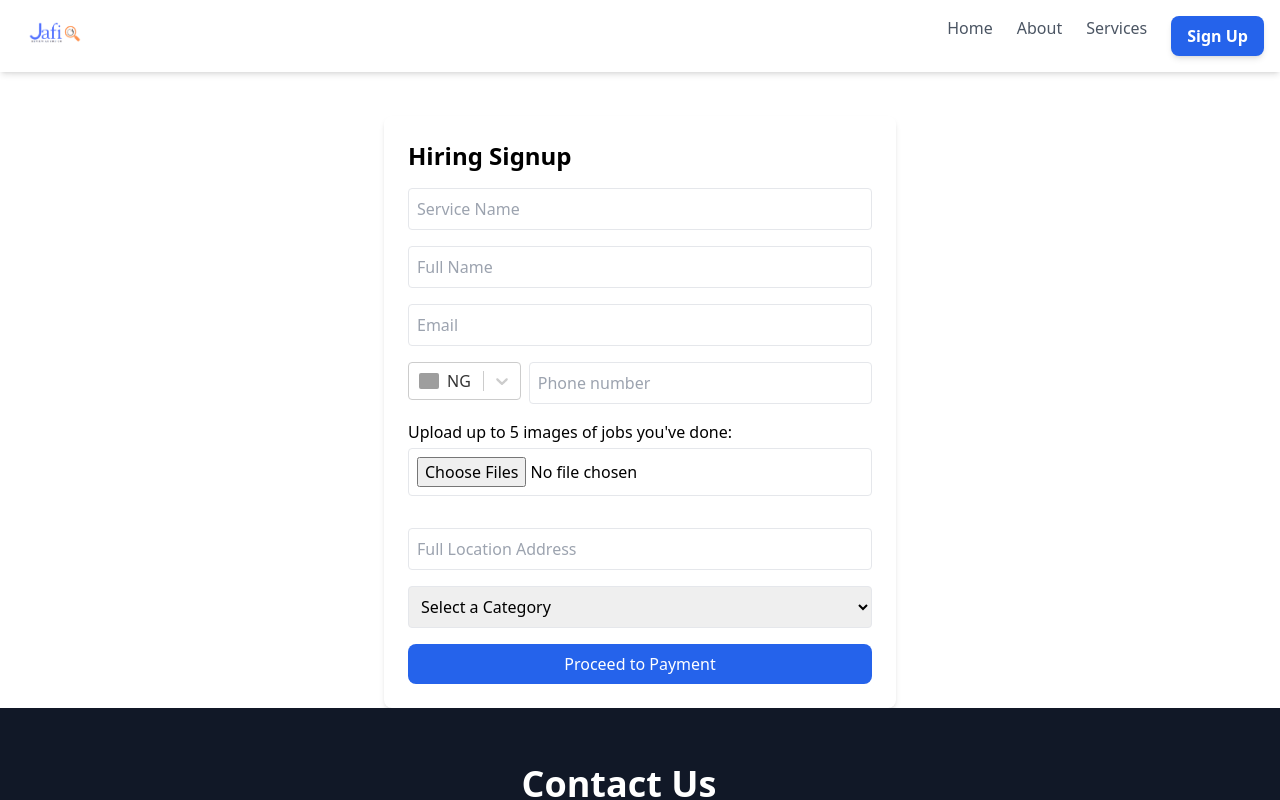
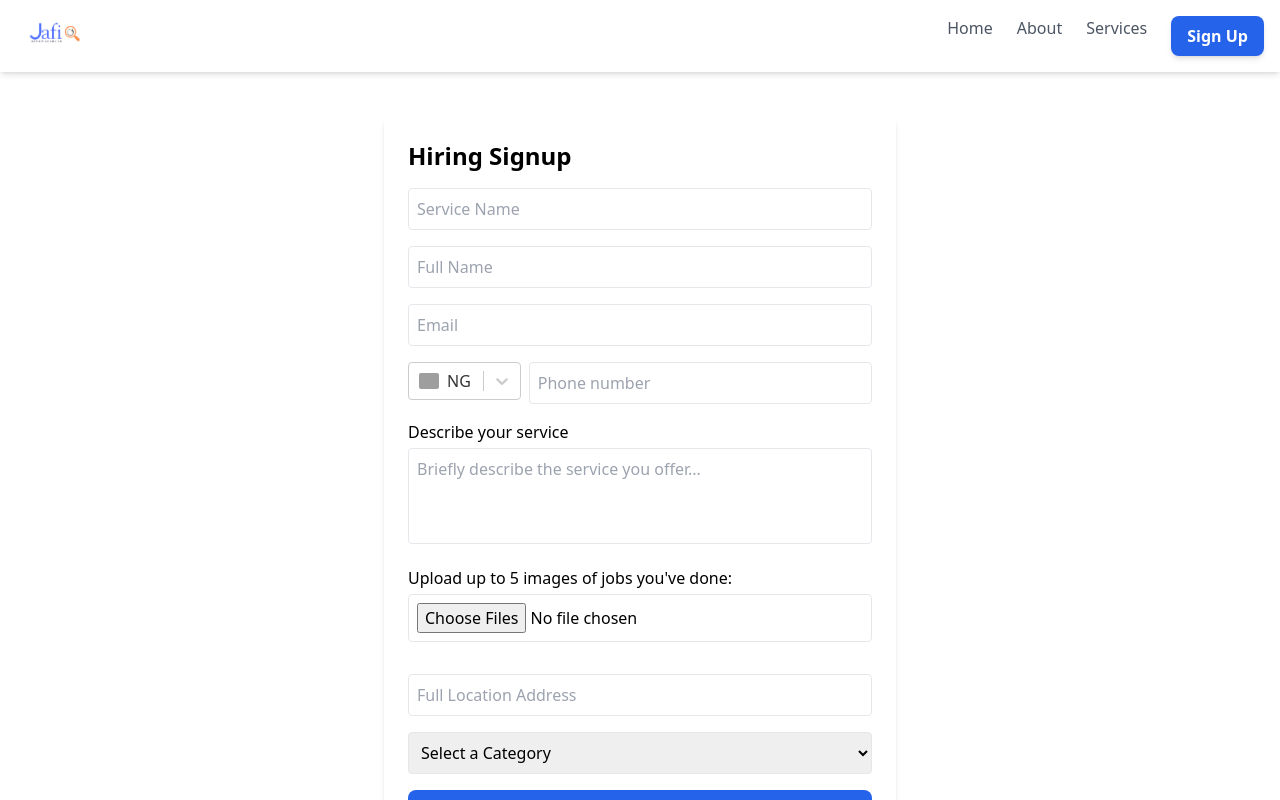
Before and after one commit to Mimieamichy/jafi, a React (Vite) app in the folder frontend/: page /hiring-signup in a window 1280 px wide. Shown: the top 800 px of the page. Built offline with nearby package versions, Linux system fonts and the light colour scheme; grey boxes are pictures that could not be loaded.

Commit message:
added descrption to hire fore

```diff
--- a/frontend/src/HiringSignup.jsx
+++ b/frontend/src/HiringSignup.jsx
@@ -47,6 +47,7 @@ export default function HiringSignup() {
     category: "",
     countryCode: "+234",
     otp: "",
+    description: "",
   });
 
   const [otpSent, setOtpSent] = useState(false);
@@ -124,6 +125,7 @@ export default function HiringSignup() {
     data.append("address", formData.address);
     data.append("otp", formData.otp);
     data.append("category", formData.category);
+    data.append("description", formData.description);
 
     // Append images
     formData.workSamples.forEach((image) => {
@@ -152,8 +154,6 @@ export default function HiringSignup() {
       localStorage.setItem("serviceId", serviceId);
     } catch (error) {
       console.error("Error submitting form:", error);
-
-
     }
   };
 
@@ -259,7 +259,19 @@ export default function HiringSignup() {
             />
           </div>
 
-          {/* Password Input with Show/Hide */}
+          <label className="block">
+            <span className="block mb-1 font-medium">
+              Describe your service
+            </span>
+            <textarea
+              name="description"
+              value={formData.description}
+              onChange={handleChange}
+              placeholder="Briefly describe the service you offer..."
+              className="w-full p-2 border rounded resize-none h-24"
+              required
+            />
+          </label>
 
           <label className="block">
             <span>Upload up to 5 images of jobs you've done:</span>
@@ -276,7 +288,7 @@ export default function HiringSignup() {
             {formData.workSamples.map((img, index) => (
               <div key={index} className="relative">
                 <img
-                   src={URL.createObjectURL(img)}
+                  src={URL.createObjectURL(img)}
                   alt="Preview"
                   className="w-16 h-16 rounded-md object-cover"
                 />
```
